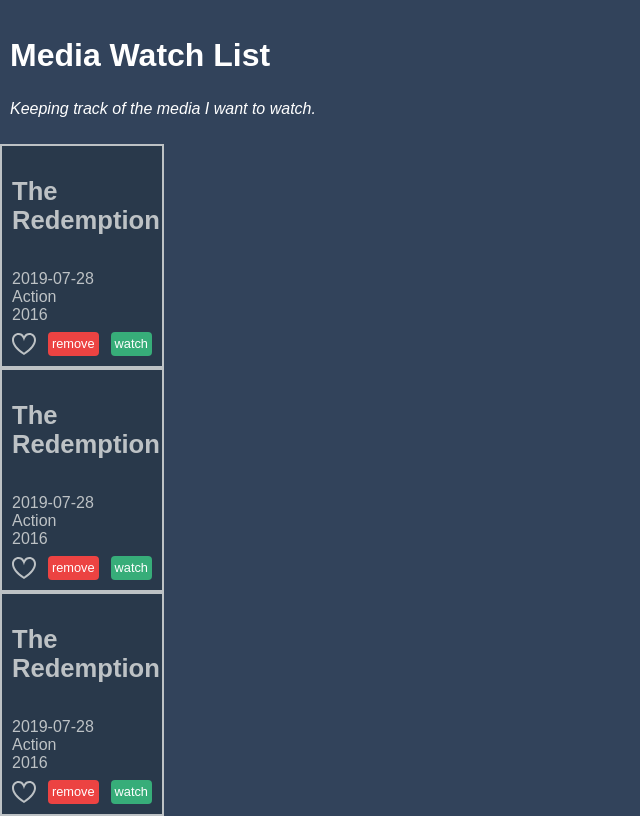
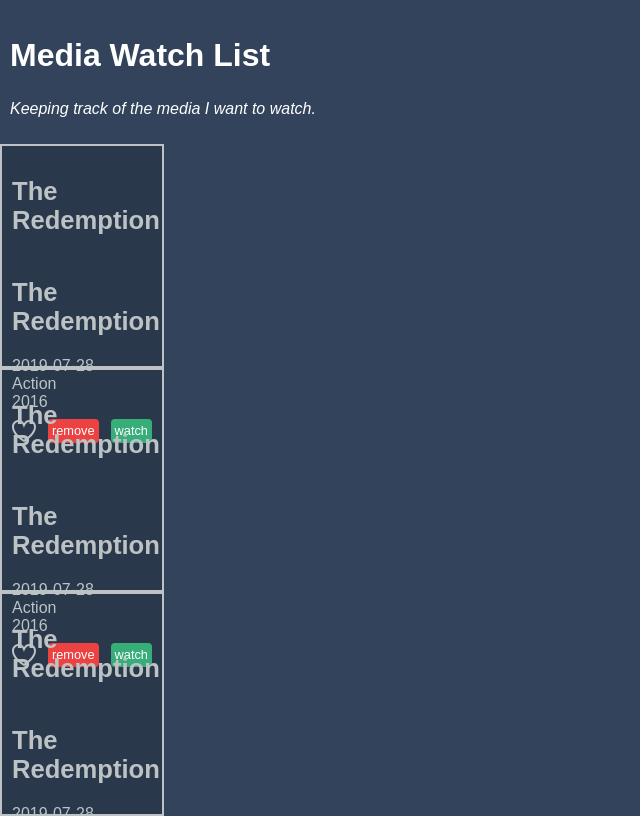
Before and after one commit to kirandash/Angular-Revision, an Angular app: page / in a window 1280 px wide. Shown: the top 816 px of the page, without its empty margins (0-640 px from the left). Built offline with nearby package versions, Linux system fonts and the light colour scheme.

Commit message:
2.9 Property Binding

```diff
--- a/src/app/media-item/media-item.component.html
+++ b/src/app/media-item/media-item.component.html
@@ -1,4 +1,5 @@
-<h2>{{name}}</h2>
+<h2 [textContent]="name"></h2>
+<h2 textContent="{{name}}"></h2>
 <div>{{ watchedOn() | date:'yyyy-MM-dd' }}</div>
 <div>Action</div>
 <div>2016</div>
```
Also changed, not shown: 1 other file (tests, documents, lock files or other folders).
